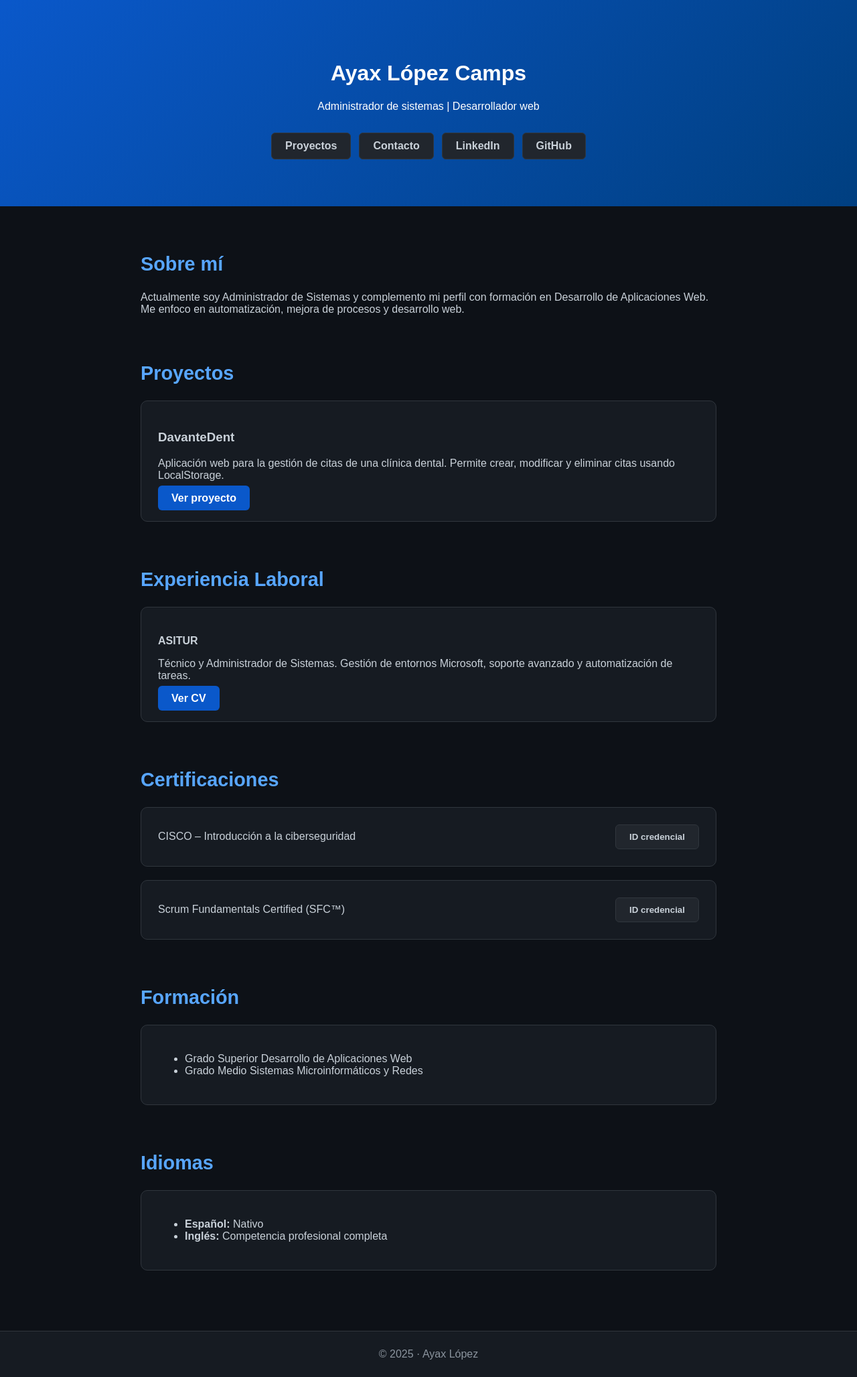
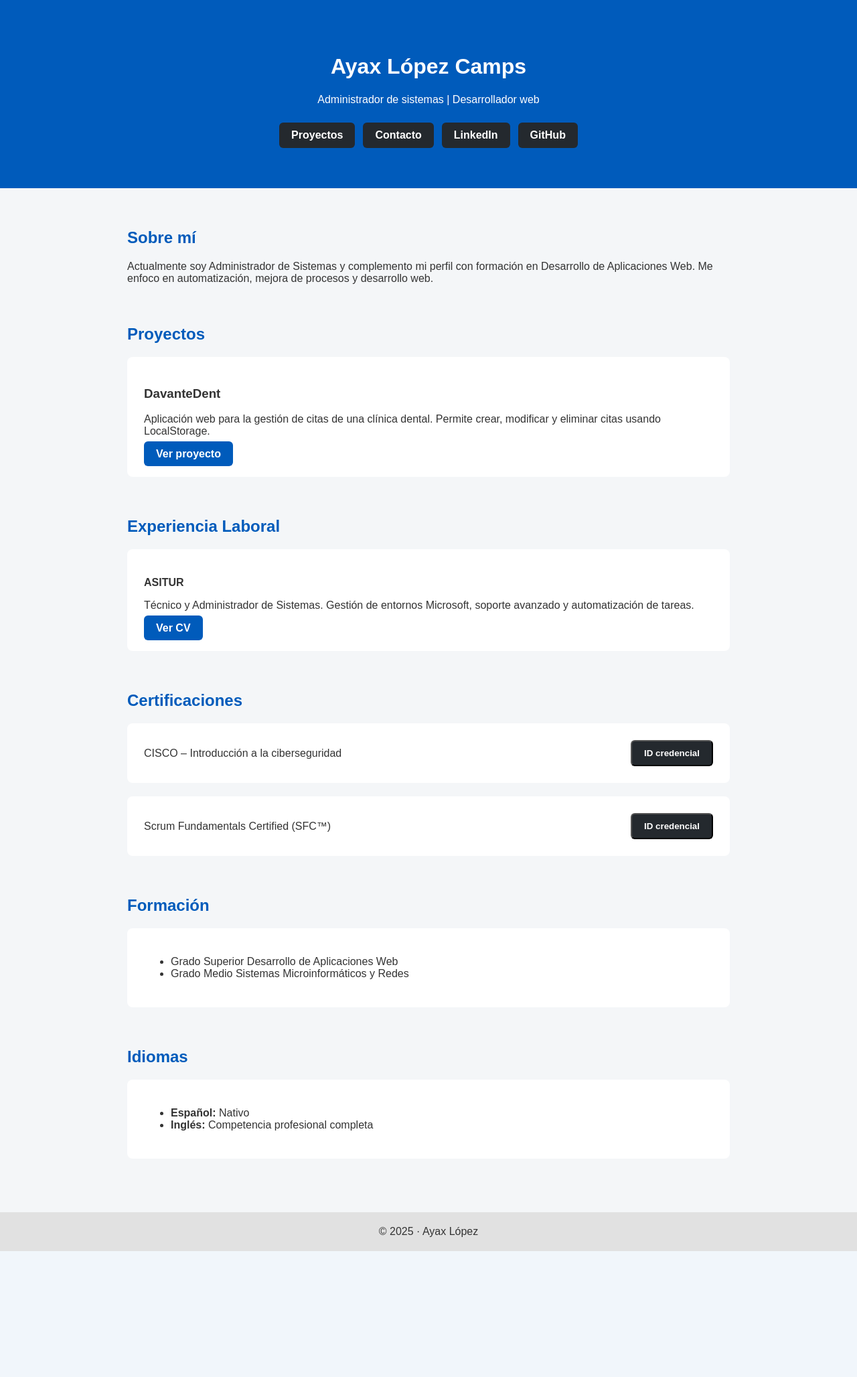
Before and after one commit to Ayaxlc/Ayaxlc.github.io, a PHP site: page / in a window 1280 px wide. Shown: the whole page at 67% size. After the commit the page ends 1868 px from the top, so only its background shows below. Run offline with PHP 8.4, Linux system fonts and the light colour scheme.

Commit message:
Update style.css

```diff
--- a/style.css
+++ b/style.css
@@ -1,88 +1,67 @@
-/* RESET */
-* {
-    box-sizing: border-box;
-}
-
-/* ======================
-   DARK MODE (DEFAULT)
-====================== */
-
 body {
     margin: 0;
     font-family: Arial, sans-serif;
-    background-color: #0d1117;
-    color: #c9d1d9;
-    transition: background-color 0.3s, color 0.3s;
+    background-color: #f4f6f8;
+    color: #333;
 }
 
 /* HERO */
 .hero {
-    background: linear-gradient(135deg, #0a58ca, #003f80);
+    background-color: #005bbb;
     color: white;
     text-align: center;
-    padding: 70px 20px;
+    padding: 60px 20px;
 }
 
-/* BOTONES */
 .hero-buttons {
-    margin-top: 30px;
+    margin-top: 25px;
     display: flex;
     justify-content: center;
     gap: 12px;
     flex-wrap: wrap;
 }
 
+/* BOTONES */
 .btn {
-    padding: 10px 20px;
+    text-decoration: none;
+    padding: 10px 18px;
     border-radius: 6px;
-    background-color: #21262d;
-    color: #c9d1d9;
+    background-color: #24292e;
+    color: white;
     font-weight: 600;
-    border: 1px solid #30363d;
     cursor: pointer;
-    text-decoration: none;
-    transition: all 0.25s ease;
+    transition: background-color 0.25s ease;
 }
 
 .btn:hover {
-    background-color: #30363d;
-    color: white;
+    background-color: #000;
 }
 
 .btn-project {
-    background-color: #0a58ca;
-    border: none;
-    color: white;
+    background-color: #005bbb;
 }
 
 .btn-project:hover {
-    background-color: #084298;
+    background-color: #003f80;
 }
 
 /* CONTENEDORES */
 .container {
     max-width: 900px;
-    margin: 70px auto;
+    margin: 60px auto;
     padding: 0 20px;
 }
 
 h2 {
-    color: #58a6ff;
-    font-size: 1.8rem;
+    color: #005bbb;
 }
 
 /* TARJETAS */
 .project-card {
-    background-color: #161b22;
+    background-color: white;
     padding: 25px;
-    border-radius: 10px;
+    border-radius: 8px;
     margin-top: 20px;
-    border: 1px solid #30363d;
-    transition: transform 0.2s ease;
-}
-
-.project-card:hover {
-    transform: translateY(-5px);
 }
 
 /* CERTIFICACIONES */
@@ -90,56 +69,13 @@ h2 {
     display: flex;
     justify-content: space-between;
     align-items: center;
+    gap: 15px;
 }
 
 /* FOOTER */
 footer {
-    background-color: #161b22;
+    background-color: #e1e1e1;
     text-align: center;
-    padding: 25px;
-    margin-top: 90px;
-    color: #8b949e;
-    border-top: 1px solid #30363d;
+    padding: 20px;
+    margin-top: 80px;
 }
-
-/* ======================
-   LIGHT MODE
-====================== */
-
-body.light-mode {
-    background-color: #f4f6f8;
-    color: #222;
-}
-
-body.light-mode .hero {
-    background: linear-gradient(135deg, #005bbb, #007bff);
-}
-
-body.light-mode .btn {
-    background-color: #ffffff;
-    color: #222;
-    border: 1px solid #ccc;
-}
-
-body.light-mode .btn:hover {
-    background-color: #eaeaea;
-}
-
-body.light-mode .btn-project {
-    background-color: #005bbb;
-    color: white;
-}
-
-body.light-mode h2 {
-    color: #005bbb;
-}
-
-body.light-mode .project-card {
-    background-color: white;
-    border: 1px solid #ddd;
-}
-
-body.light-mode footer {
-    background-color: #e1e1e1;
-    color: #333;
-}
```
